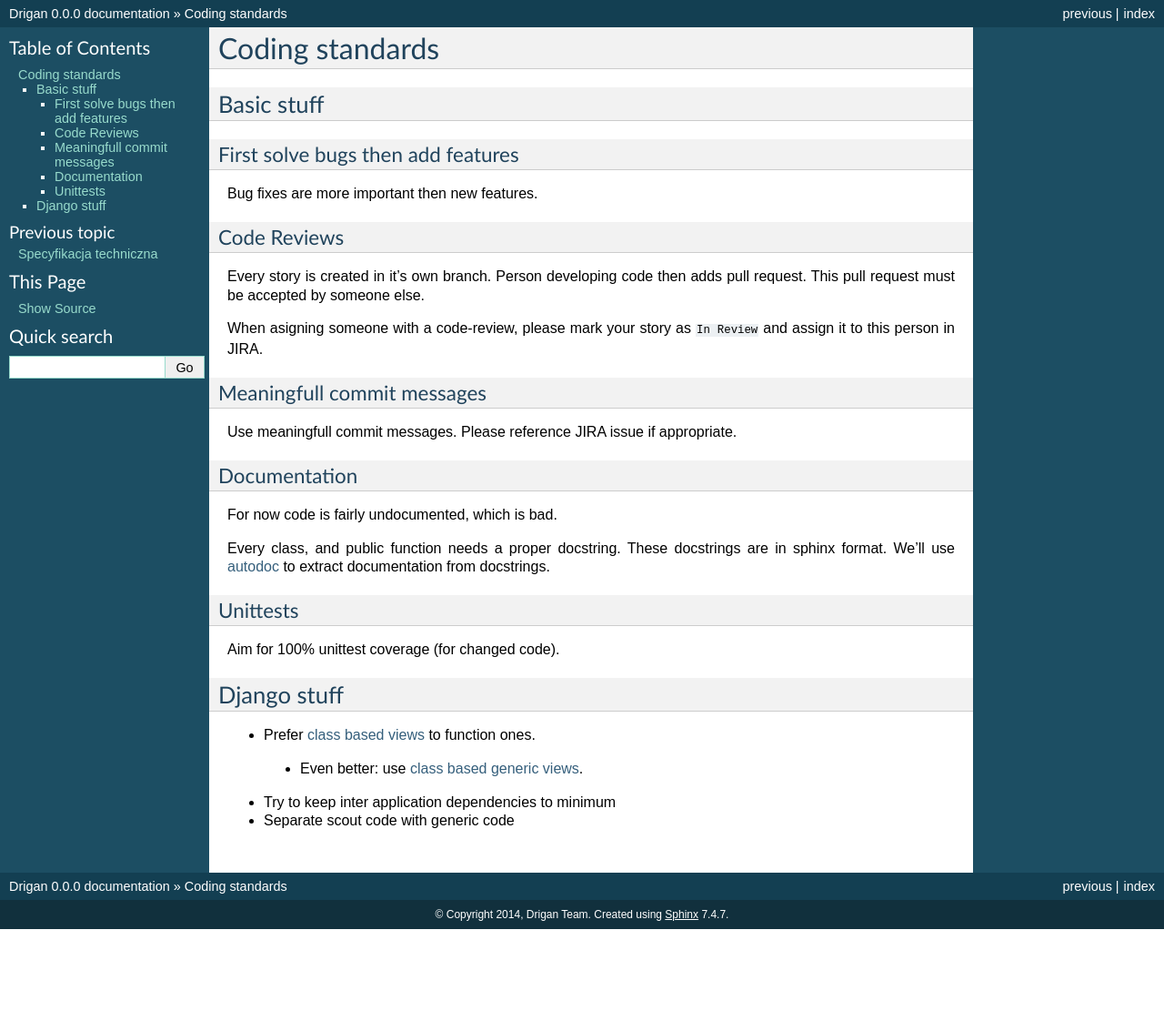
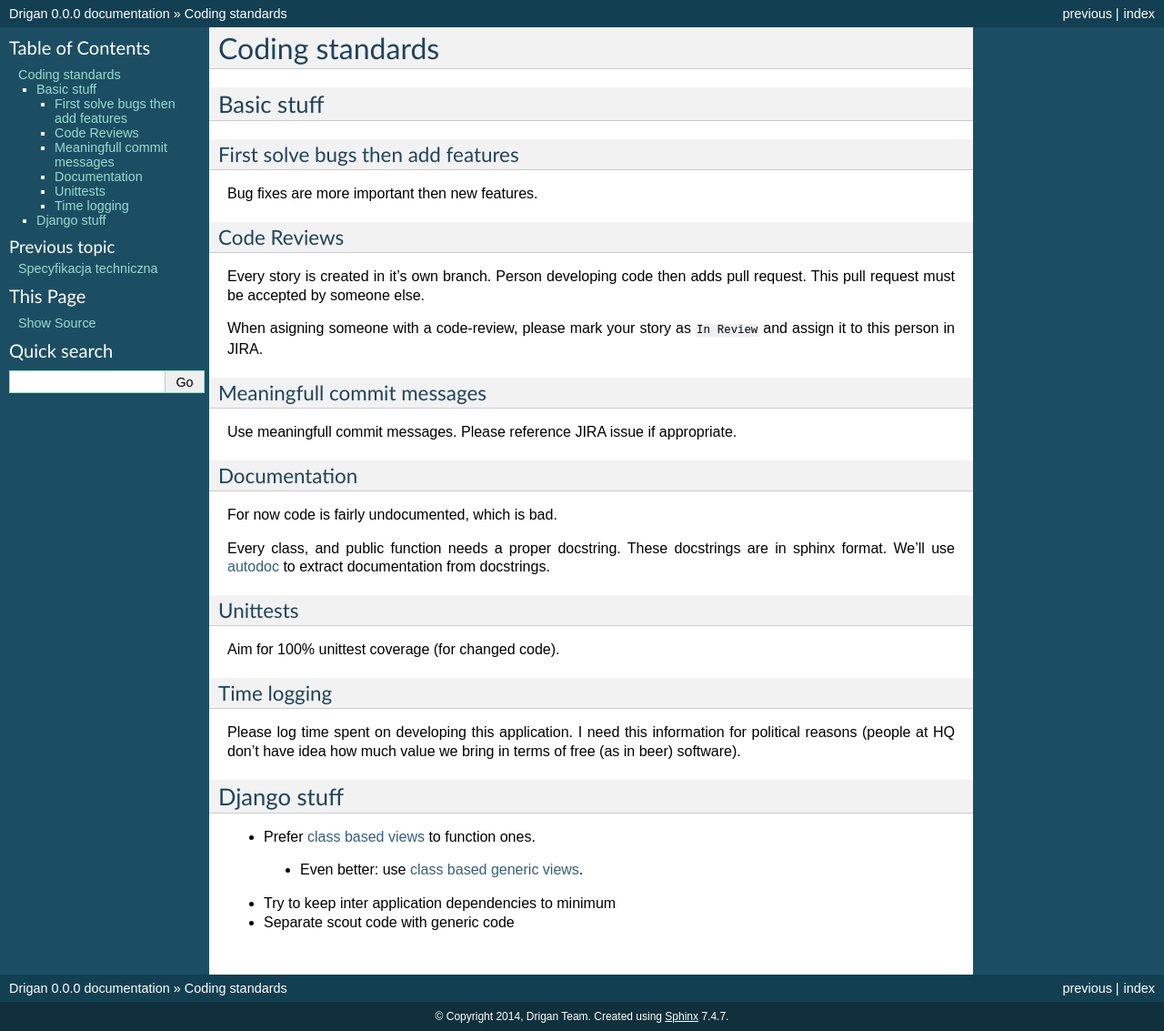
Before and after one commit to wnt-zhp/drigan, a Sphinx documentation site: the page built from docs/design/coding-standards.rst, in a window 1280 px wide. Shown: the whole page at 91% size. Built offline with Sphinx 7.4.7, drawn with Linux system fonts in a browser that asks for light colours; pages that are not in the unit, such as notebooks, are missing from menus; before the commit the page ends 1021 px from its top, so only the background shows below that.

Commit message:
Added new coding standards

```diff
--- a/docs/design/coding-standards.rst
+++ b/docs/design/coding-standards.rst
@@ -38,6 +38,13 @@ Unittests
 
 Aim for 100% unittest coverage (for changed code).
 
+Time logging
+^^^^^^^^^^^^
+
+Please log time spent on developing this application. I need this information
+for political reasons (people at HQ don't have idea how much value we bring
+in terms of free (as in beer) software).
+
 Django stuff
 ------------
 
```
